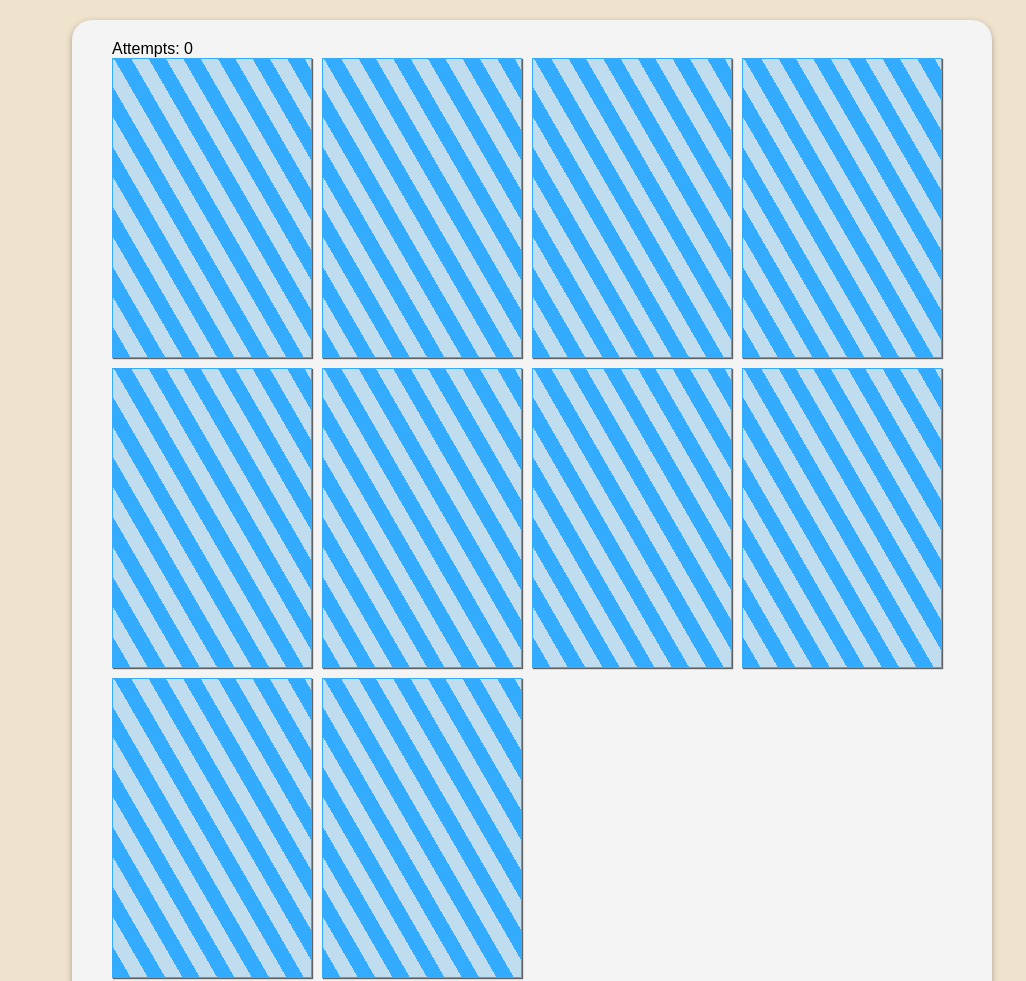
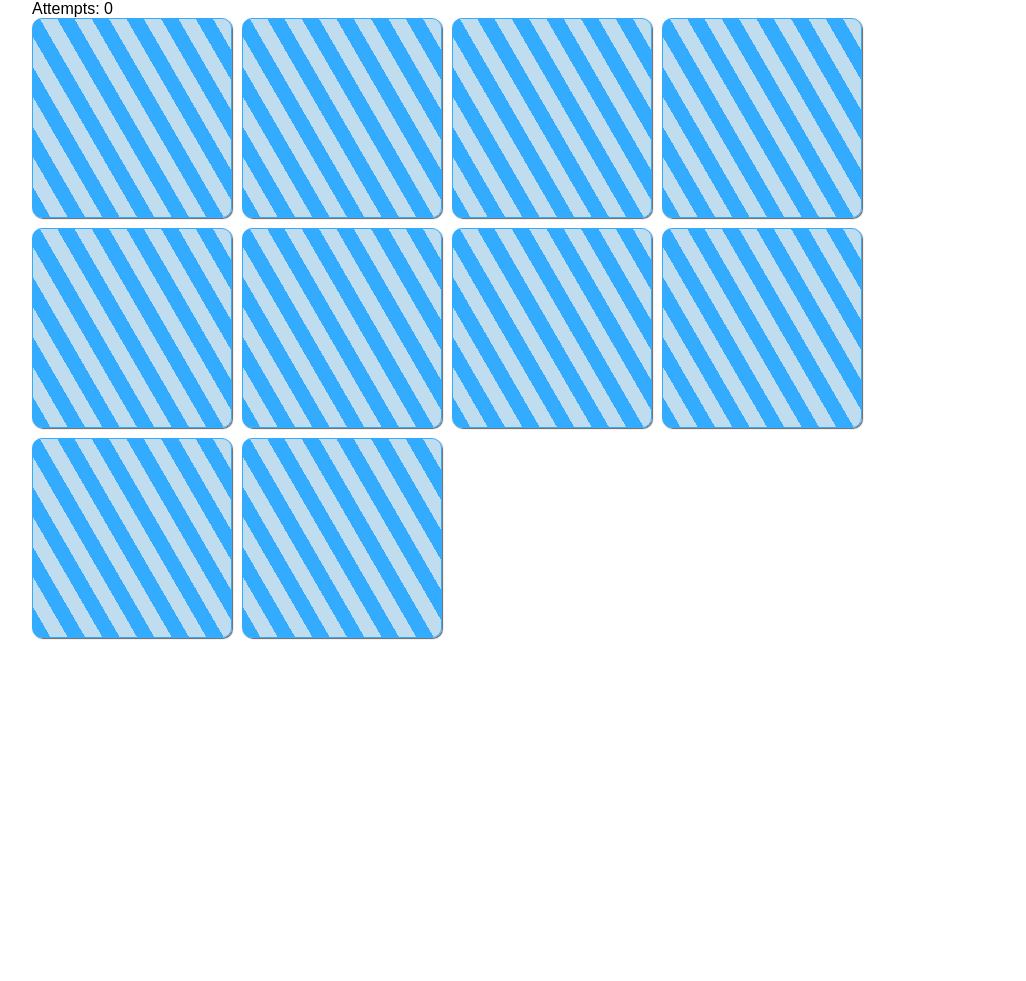
Before and after one commit to emilymeroni/memoryCardGame, a website: page memory.html in a window 1280 px wide. Shown: the top 981 px of the page, without its empty margins (108-1134 px from the left). After the commit the page ends 800 px from the top, so only its background shows below. Drawn offline with Linux system fonts and the light colour scheme.

Commit message:
Changing layout

```diff
--- a/src/sass/_cards.scss
+++ b/src/sass/_cards.scss
@@ -1,10 +1,11 @@
 .memory-card {
   background: repeating-linear-gradient(60deg, #33ACFF, #33acff 15px, #C0DCEF 0, #C0DCEF 30px);
   border: 1px solid #33ACFF;
+  border-radius: 10px;
   box-shadow: 1px 1px 1px rgba(0, 0, 0, .6);
   box-sizing: border-box;
   float: left;
-  height: 300px;
+  height: 200px;
   list-style: none;
   margin-bottom: 10px;
   margin-right: 10px;
--- a/src/sass/_gameManager.scss
+++ b/src/sass/_gameManager.scss
@@ -1,9 +1,6 @@
 .memory-card-game {
-  background-color: #F4F4F4;
-  border-radius: 20px;
-  box-shadow: 0px 2px 6px rgba(0, 0, 0, .3);
-  margin: 20px 180px;
-  padding: 20px 40px;
+  max-width: 1000px;
+  margin: 0 auto;
 }
 
 .memory-cards {
--- a/src/sass/base/_normalize.scss
+++ b/src/sass/base/_normalize.scss
@@ -17,7 +17,6 @@ html {
  */
 
 body {
-  background-color: #F0E3CD;
   margin: 0;
 }
 
```
Also changed, not shown: dist/memoryCardGame.css, 1 other file.
